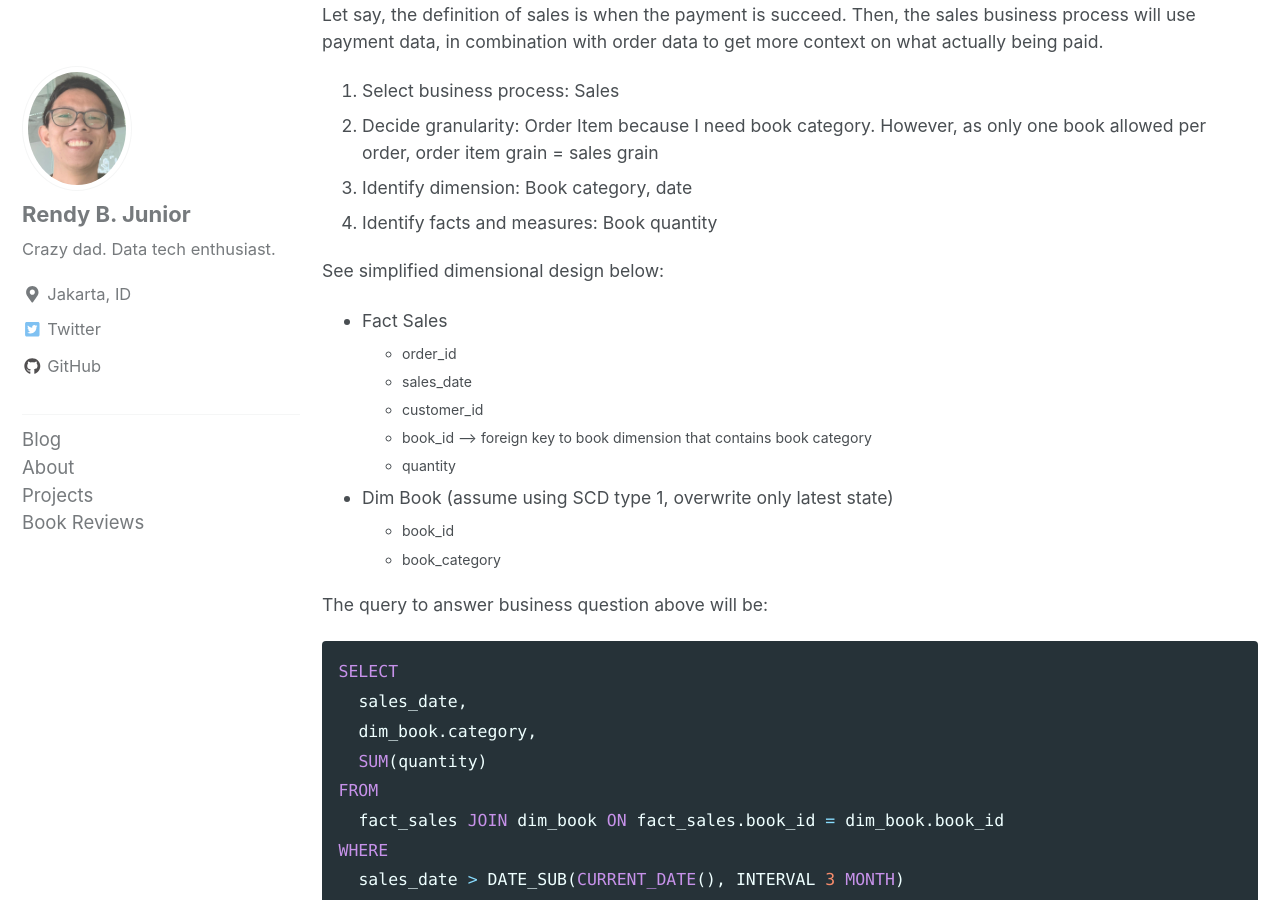
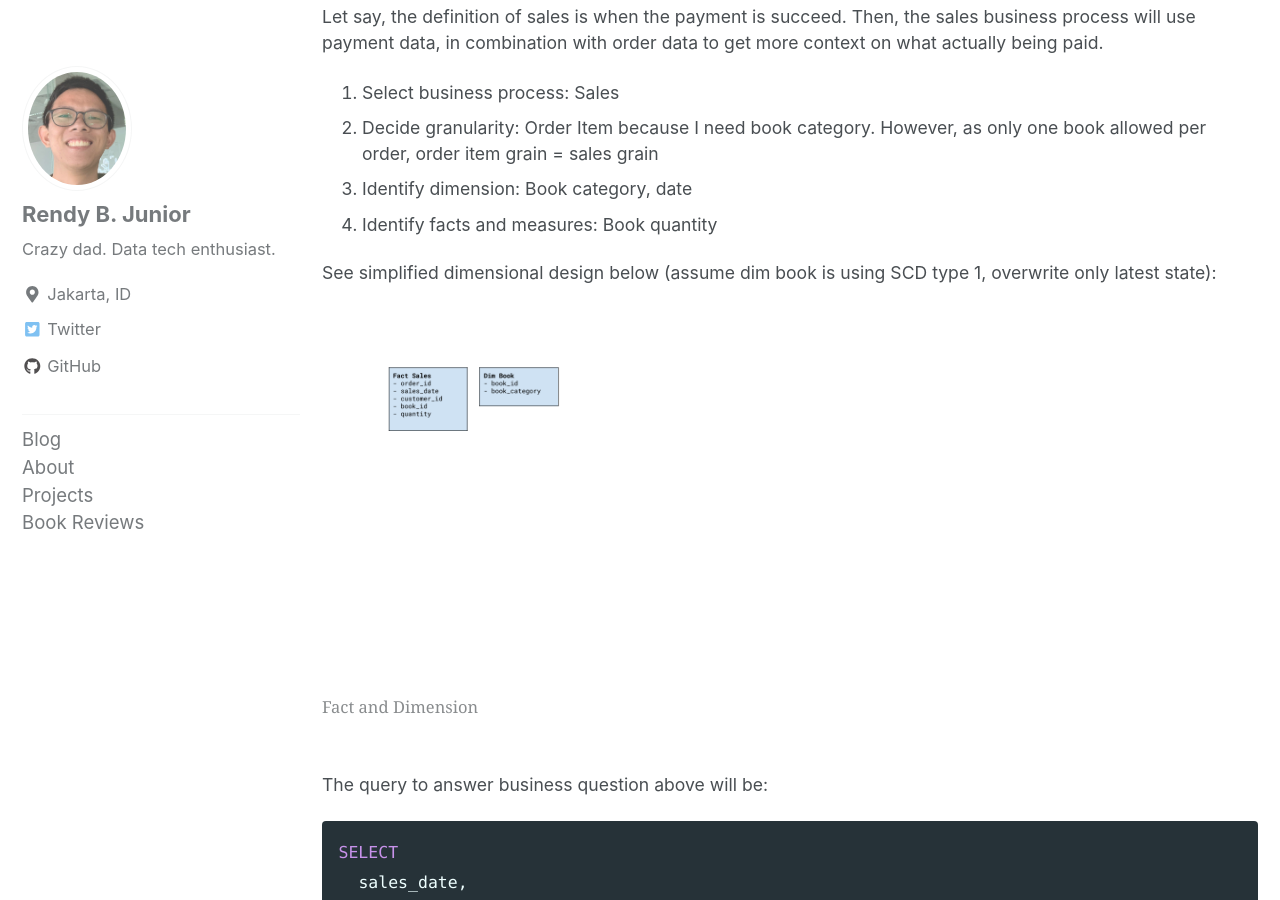
Before and after one commit to rendybjunior/rendyistyping, a Jekyll site: the page built from _posts/2019-07-14-event-sourcing-dimensional-modeling.md, in a window 1280 px wide and 900 px high, scrolled down 2460 px. Built offline with Jekyll 4.4.1, drawn with Linux system fonts in a browser that asks for light colours; cached includes are drawn as plain includes; nearby versions of some CDN libraries; comment, search, counter and statistics services are not loaded.

Commit message:
event sourcing dimensional modeling 4

````diff
--- a/_posts/2019-07-14-event-sourcing-dimensional-modeling.md
+++ b/_posts/2019-07-14-event-sourcing-dimensional-modeling.md
@@ -24,7 +24,7 @@ It would be overkill to design event sourcing for this case of course, but let s
 Using event sourcing concept, instead of only storing the latest state of book order, I will store the state changes. This means, for the case above, I'll store several events: `Order Event`, `Pay Success Event`, and `Deliver Event`. Let's not go to infrastructure detail, let say I store it somewhere and apply state changes by subscribing to the events accordingly.
 
 Here's the state I'll store for customer to see their current order status.
-<figure class="third">
+<figure class="third center">
   <img src="/assets/images/20190714_ordertable.png">
   <figcaption>Order Table</figcaption>
 </figure>
@@ -52,16 +52,11 @@ Let say, the definition of sales is when the payment is succeed. Then, the sales
 3. Identify dimension: Book category, date
 4. Identify facts and measures: Book quantity
 
-See simplified dimensional design below:
-* Fact Sales
-  * order_id
-  * sales_date
-  * customer_id
-  * book_id --> foreign key to book dimension that contains book category
-  * quantity
-* Dim Book (assume using SCD type 1, overwrite only latest state)
-  * book_id
-  * book_category
+See simplified dimensional design below (assume dim book is using SCD type 1, overwrite only latest state):
+<figure class="half">
+  <img src="/assets/images/20190714_factdim.png">
+  <figcaption>Fact and Dimension</figcaption>
+</figure>
 
 The query to answer business question above will be:
 ```sql
````
Also changed, not shown: assets/images/20190714_factdim.png (added), assets/images/20190714_statediagram.png.
